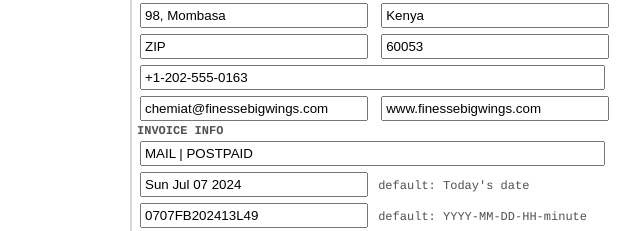
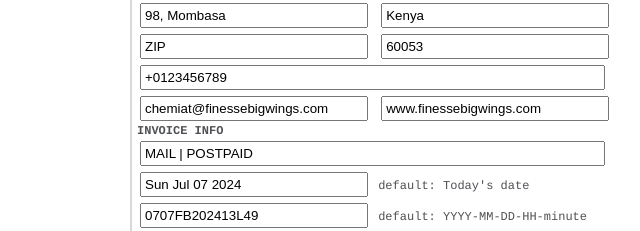
Before and after one commit to odiedo/invoice-generator-net, a plain HTML site: page index.html in a window 1280 px wide. Shown: the part 277-508 px from the top of the page, 640-1280 px from the left. Drawn offline with Linux system fonts and the light colour scheme; a script that the page names is missing.

Commit message:
Update index.html

```diff
--- a/index.html
+++ b/index.html
@@ -151,7 +151,7 @@
             <input type="text" id="vendor_state" placeholder="State and Country Details" value="Kenya">
             <input type="text" id="vendor_zip_id" placeholder="Area Code Field Identifier" value="ZIP">
             <input type="text" id="vendor_zip_value" placeholder="Actual Area Code" value="60053">
-            <input class="input_large" type="text" id="vendor_phone" placeholder="Support Phone Number" value="+1-202-555-0163">
+            <input class="input_large" type="text" id="vendor_phone" placeholder="Support Phone Number" value="+0123456789">
             <input type="text" id="vendor_email" placeholder="Support Email Address" value="chemiat@finessebigwings.com">
             <input type="text" id="vendor_website" placeholder="Website Address" value="www.finessebigwings.com">
             <!-- <input type="text" id="vendor_cid" placeholder="Company Number Field Identifier" value="GST:">
```
